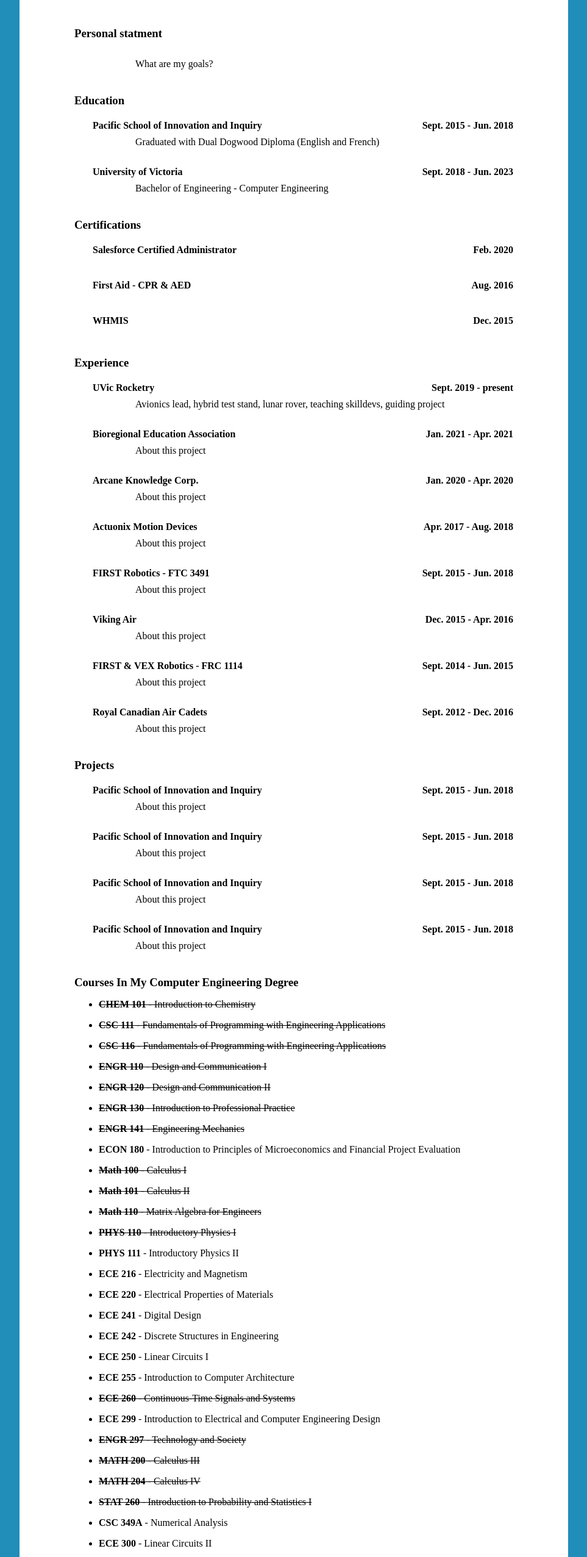
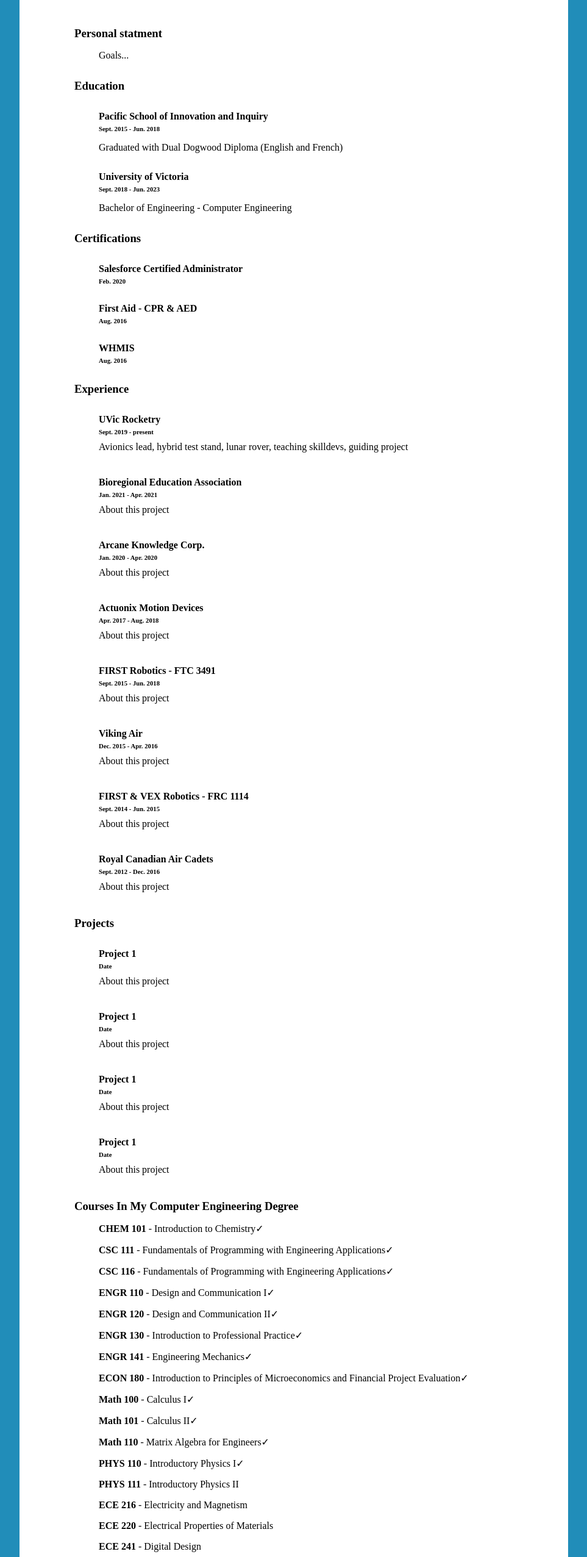
Before and after one commit to TechGal/TechGal.github.io, a plain HTML site: page cv.html in a window 1280 px wide. Shown: the part 240-2793 px from the top of the page at 61% size, without its empty margins (158-1121 px from the left). Drawn offline with Linux system fonts and the light colour scheme.

Commit message:
fixed cv page

```diff
--- a/cv.html
+++ b/cv.html
@@ -31,7 +31,7 @@
 			<h3>Personal statment</h3>
 		</div>
 		<div class="cvitem">
-			<p class="cvdescription">What are my goals?</p>
+			<p>Goals...</p>
 		</div>
 
 <!--Education-->
@@ -41,19 +41,15 @@
 		</div>
 
 		<div class="cvitem">
-			<ul class="cvtitledate">
-				<li class="cvtitle"><h4>Pacific School of Innovation and Inquiry</h4></li>
-				<li class="cvdate"><h4>Sept. 2015 - Jun. 2018</h4></li>
-			</ul>
-			<p class="cvdescription">Graduated with Dual Dogwood Diploma (English and French)</p>
+			<h4 class="cvtitle">Pacific School of Innovation and Inquiry</h4>
+			<h6>Sept. 2015 - Jun. 2018</h6>
+			<p>Graduated with Dual Dogwood Diploma (English and French)</p>
 		</div>
 
 		<div class="cvitem">
-			<ul class="cvtitledate">
-				<li class="cvtitle"><h4>University of Victoria</h4></li>
-				<li class="cvdate"><h4>Sept. 2018 - Jun. 2023</h4></li>
-			</ul>
-			<p class="cvdescription">Bachelor of Engineering - Computer Engineering</p>
+			<h4 class="cvtitle">University of Victoria</h4>
+			<h6>Sept. 2018 - Jun. 2023</h4>
+			<p>Bachelor of Engineering - Computer Engineering</p>
 		</div>
 
 <!--Certifications-->
@@ -63,27 +59,18 @@
 		</div>
 
 		<div class="cvitem">
-			<ul class="cvtitledate">
-				<li class="cvtitle"><h4>Salesforce Certified Administrator</h4></li>
-				<li class="cvdate"><h4>Feb. 2020</h4></li>
-			</ul>
-			<p class="cert"></p>
+			<h4 class=cvtitle>Salesforce Certified Administrator</h4>
+			<h6>Feb. 2020</h6>
 		</div>
 
 		<div class="cvitem">
-			<ul class="cvtitledate">
-				<li class="cvtitle"><h4>First Aid - CPR & AED</h4></li>
-				<li class="cvdate"><h4>Aug. 2016</h4></li>
-			</ul>
-			<p class="cert"></p>
+			<h4 class=cvtitle>First Aid - CPR & AED</h4>
+			<h6>Aug. 2016</h6>
 		</div>
 
 		<div class="cvitem">
-			<ul class="cvtitledate">
-				<li class="cvtitle"><h4>WHMIS</h4></li>
-				<li class="cvdate"><h4>Dec. 2015</h4></li>
-			</ul>
-			<p class="cert"></p>
+			<h4 class=cvtitle>WHMIS</h4>
+			<h6>Aug. 2016</h6>
 		</div>
 
 <!--Experience-->
@@ -93,66 +80,50 @@
 		</div>
 
 		<div class="cvitem">
-			<ul class="cvtitledate">
-				<li class="cvtitle"><h4>UVic Rocketry</h4></li>
-				<li class="cvdate"><h4>Sept. 2019 - present</h4></li>
-			</ul>
+			<h4 class="cvtitle">UVic Rocketry</h4>
+			<h6>Sept. 2019 - present</h6>
 			<p class="cvdescription">Avionics lead, hybrid test stand, lunar rover, teaching skilldevs, guiding project</p>
 		</div>
 
 		<div class="cvitem">
-			<ul class="cvtitledate">
-				<li class="cvtitle"><h4>Bioregional Education Association</h4></li>
-				<li class="cvdate"><h4>Jan. 2021 - Apr. 2021</h4></li>
-			</ul>
+			<h4 class="cvtitle">Bioregional Education Association</h4>
+			<h6>Jan. 2021 - Apr. 2021</h6>
 			<p class="cvdescription">About this project</p>
 		</div>
 
 		<div class="cvitem">
-			<ul class="cvtitledate">
-				<li class="cvtitle"><h4>Arcane Knowledge Corp.</h4></li>
-				<li class="cvdate"><h4>Jan. 2020 - Apr. 2020</h4></li>
-			</ul>
+			<h4 class="cvtitle">Arcane Knowledge Corp.</h4>
+			<h6>Jan. 2020 - Apr. 2020</h6>
 			<p class="cvdescription">About this project</p>
 		</div>
 
 		<div class="cvitem">
-			<ul class="cvtitledate">
-				<li class="cvtitle"><h4>Actuonix Motion Devices</h4></li>
-				<li class="cvdate"><h4>Apr. 2017 - Aug. 2018</h4></li>
-			</ul>
+			<h4 class="cvtitle">Actuonix Motion Devices</h4>
+			<h6>Apr. 2017 - Aug. 2018</h6>
 			<p class="cvdescription">About this project</p>
 		</div>
 
 		<div class="cvitem">
-			<ul class="cvtitledate">
-				<li class="cvtitle"><h4>FIRST Robotics - FTC 3491</h4></li>
-				<li class="cvdate"><h4>Sept. 2015 - Jun. 2018</h4></li>
-			</ul>
+			<h4 class="cvtitle">FIRST Robotics - FTC 3491</h4>
+			<h6>Sept. 2015 - Jun. 2018</h6>
 			<p class="cvdescription">About this project</p>
 		</div>
 
 		<div class="cvitem">
-			<ul class="cvtitledate">
-				<li class="cvtitle"><h4>Viking Air</h4></li>
-				<li class="cvdate"><h4>Dec. 2015 - Apr. 2016</h4></li>
-			</ul>
+			<h4 class="cvtitle">Viking Air</h4>
+			<h6>Dec. 2015 - Apr. 2016</h6>
 			<p class="cvdescription">About this project</p>
 		</div>
 
 		<div class="cvitem">
-			<ul class="cvtitledate">
-				<li class="cvtitle"><h4>FIRST & VEX Robotics - FRC 1114</h4></li>
-				<li class="cvdate"><h4>Sept. 2014 - Jun. 2015</h4></li>
-			</ul>
+			<h4 class="cvtitle">FIRST & VEX Robotics - FRC 1114</h4>
+			<h6>Sept. 2014 - Jun. 2015</h6>
 			<p class="cvdescription">About this project</p>
 		</div>
 
 		<div class="cvitem">
-			<ul class="cvtitledate">
-				<li class="cvtitle"><h4>Royal Canadian Air Cadets</h4></li>
-				<li class="cvdate"><h4>Sept. 2012 - Dec. 2016</h4></li>
-			</ul>
+			<h4 class="cvtitle">Royal Canadian Air Cadets</h4>
+			<h6>Sept. 2012 - Dec. 2016</h6>
 			<p class="cvdescription">About this project</p>
 		</div>
 
@@ -163,34 +134,26 @@
 		</div>
 
 		<div class="cvitem">
-			<ul class="cvtitledate">
-				<li class="cvtitle"><h4>Pacific School of Innovation and Inquiry</h4></li>
-				<li class="cvdate"><h4>Sept. 2015 - Jun. 2018</h4></li>
-			</ul>
+			<h4 class="cvtitle">Project 1</h4>
+			<h6>Date</h6>
 			<p class="cvdescription">About this project</p>
 		</div>
 
 		<div class="cvitem">
-			<ul class="cvtitledate">
-				<li class="cvtitle"><h4>Pacific School of Innovation and Inquiry</h4></li>
-				<li class="cvdate"><h4>Sept. 2015 - Jun. 2018</h4></li>
-			</ul>
+			<h4 class="cvtitle">Project 1</h4>
+			<h6>Date</h6>
 			<p class="cvdescription">About this project</p>
 		</div>
 
 		<div class="cvitem">
-			<ul class="cvtitledate">
-				<li class="cvtitle"><h4>Pacific School of Innovation and Inquiry</h4></li>
-				<li class="cvdate"><h4>Sept. 2015 - Jun. 2018</h4></li>
-			</ul>
+			<h4 class="cvtitle">Project 1</h4>
+			<h6>Date</h6>
 			<p class="cvdescription">About this project</p>
 		</div>
 
 		<div class="cvitem">
-			<ul class="cvtitledate">
-				<li class="cvtitle"><h4>Pacific School of Innovation and Inquiry</h4></li>
-				<li class="cvdate"><h4>Sept. 2015 - Jun. 2018</h4></li>
-			</ul>
+			<h4 class="cvtitle">Project 1</h4>
+			<h6>Date</h6>
 			<p class="cvdescription">About this project</p>
 		</div>
 
@@ -201,65 +164,65 @@
 		</div>
 
 		<ul class="courselist">
-			<li class="DONE"><p><b>CHEM 101</b> - Introduction to Chemistry</p></li>
-			<li class="DONE"><p><b>CSC 111</b> - Fundamentals of Programming with Engineering Applications</p></li>
-			<li class="DONE"><p><b>CSC 116</b> - Fundamentals of Programming with Engineering Applications</p></li>
-			<li class="DONE"><p><b>ENGR 110</b> - Design and Communication I</p></li>
-			<li class="DONE"><p><b>ENGR 120</b> - Design and Communication II</p></li>
-			<li class="DONE"><p><b>ENGR 130</b> - Introduction to Professional Practice</p></li>
-			<li class="DONE"><p><b>ENGR 141</b> - Engineering Mechanics</p></li>
-			<li class=""><p><b>ECON 180</b> - Introduction to Principles of Microeconomics and Financial Project Evaluation</p></li>
-			<li class="DONE"><p><b>Math 100</b> - Calculus I</p></li>
-			<li class="DONE"><p><b>Math 101</b> - Calculus II</p></li>
-			<li class="DONE"><p><b>Math 110</b> - Matrix Algebra for Engineers</p></li>
-			<li class="DONE"><p><b>PHYS 110</b> - Introductory Physics I</p></li>
-			<li class=""><p><b>PHYS 111</b> - Introductory Physics II</p></li>
+			<li class="uniclass"><p><b>CHEM 101</b> - Introduction to Chemistry&#10003</p></li>
+			<li class="uniclass"><p><b>CSC 111</b> - Fundamentals of Programming with Engineering Applications&#10003</p></li>
+			<li class="uniclass"><p><b>CSC 116</b> - Fundamentals of Programming with Engineering Applications&#10003</p></li>
+			<li class="uniclass"><p><b>ENGR 110</b> - Design and Communication I&#10003</p></li>
+			<li class="uniclass"><p><b>ENGR 120</b> - Design and Communication II&#10003</p></li>
+			<li class="uniclass"><p><b>ENGR 130</b> - Introduction to Professional Practice&#10003</p></li>
+			<li class="uniclass"><p><b>ENGR 141</b> - Engineering Mechanics&#10003</p></li>
+			<li class="uniclass"><p><b>ECON 180</b> - Introduction to Principles of Microeconomics and Financial Project Evaluation&#10003</p></li>
+			<li class="uniclass"><p><b>Math 100</b> - Calculus I&#10003</p></li>
+			<li class="uniclass"><p><b>Math 101</b> - Calculus II&#10003</p></li>
+			<li class="uniclass"><p><b>Math 110</b> - Matrix Algebra for Engineers&#10003</p></li>
+			<li class="uniclass"><p><b>PHYS 110</b> - Introductory Physics I&#10003</p></li>
+			<li class="uniclass"><p><b>PHYS 111</b> - Introductory Physics II</p></li>
 
-			<li class=""><p><b>ECE 216</b> - Electricity and Magnetism</p></li>
-			<li class=""><p><b>ECE 220</b> - Electrical Properties of Materials</p></li>
-			<li class=""><p><b>ECE 241</b> - Digital Design</p></li>
-			<li class=""><p><b>ECE 242</b> - Discrete Structures in Engineering</p></li>
-			<li class=""><p><b>ECE 250</b> - Linear Circuits I</p></li>
-			<li class=""><p><b>ECE 255</b> - Introduction to Computer Architecture</p></li>
-			<li class="DONE"><p><b>ECE 260</b> - Continuous-Time Signals and Systems</p></li>
-			<li class=""><p><b>ECE 299</b> - Introduction to Electrical and Computer Engineering Design</p></li>
-			<li class="DONE"><p><b>ENGR 297</b> - Technology and Society</p></li>
-			<li class="DONE"><p><b>MATH 200</b> - Calculus III</p></li>
-			<li class="DONE"><p><b>MATH 204</b> - Calculus IV</p></li>
-			<li class="DONE"><p><b>STAT 260</b> - Introduction to Probability and Statistics I</p></li>
+			<li class="uniclass"><p><b>ECE 216</b> - Electricity and Magnetism</p></li>
+			<li class="uniclass"><p><b>ECE 220</b> - Electrical Properties of Materials</p></li>
+			<li class="uniclass"><p><b>ECE 241</b> - Digital Design</p></li>
+			<li class="uniclass"><p><b>ECE 242</b> - Discrete Structures in Engineering</p></li>
+			<li class="uniclass"><p><b>ECE 250</b> - Linear Circuits I</p></li>
+			<li class="uniclass"><p><b>ECE 255</b> - Introduction to Computer Architecture</p></li>
+			<li class="uniclass"><p><b>ECE 260</b> - Continuous-Time Signals and Systems&#10003</p></li>
+			<li class="uniclass"><p><b>ECE 299</b> - Introduction to Electrical and Computer Engineering Design</p></li>
+			<li class="uniclass"><p><b>ENGR 297</b> - Technology and Society&#10003</p></li>
+			<li class="uniclass"><p><b>MATH 200</b> - Calculus III&#10003</p></li>
+			<li class="uniclass"><p><b>MATH 204</b> - Calculus IV&#10003</p></li>
+			<li class="uniclass"><p><b>STAT 260</b> - Introduction to Probability and Statistics I&#10003</p></li>
 
-			<li class=""><p><b>CSC 349A</b> - Numerical Analysis</p></li>
-			<li class=""><p><b>ECE 300</b> - Linear Circuits II</p></li>
-			<li class=""><p><b>ECE 310</b> - Digital Signal Processing I</p></li>
-			<li class=""><p><b>ECE 320</b> - Electronic Devices I</p></li>
-			<li class=""><p><b>ECE 330</b> - Electronic Circuits I</p></li>
-			<li class=""><p><b>ECE 340</b> - Applied Electromagnetics and Photonics</p></li>
-			<li class=""><p><b>(2/4) ECE 350</b> - Communications Theory and Systems I</p></li>
-			<li class=""><p><b>ECE 355</b> - Microprocessor-Based Systems</p></li>
-			<li class=""><p><b>ECE 356</b> - Engineering System Software</p></li>
-			<li class=""><p><b>(2/4) ECE 360</b> - Control Theory and Systems I</p></li>
-			<li class=""><p><b>(2/4) ECE 370</b> - Electromagnetic Energy Conversion</p></li>
-			<li class=""><p><b>(2/4) ECE 380</b> - Electronic Circuits II</p></li>
-			<li class=""><p><b>ECE 399</b> - Design Project I</p></li>
+			<li class="uniclass"><p><b>CSC 349A</b> - Numerical Analysis</p></li>
+			<li class="uniclass"><p><b>ECE 300</b> - Linear Circuits II</p></li>
+			<li class="uniclass"><p><b>ECE 310</b> - Digital Signal Processing I</p></li>
+			<li class="uniclass"><p><b>ECE 320</b> - Electronic Devices I</p></li>
+			<li class="uniclass"><p><b>ECE 330</b> - Electronic Circuits I</p></li>
+			<li class="uniclass"><p><b>ECE 340</b> - Applied Electromagnetics and Photonics</p></li>
+			<li class="uniclass"><p><b>(2/4) ECE 350</b> - Communications Theory and Systems I</p></li>
+			<li class="uniclass"><p><b>ECE 355</b> - Microprocessor-Based Systems</p></li>
+			<li class="uniclass"><p><b>ECE 356</b> - Engineering System Software</p></li>
+			<li class="uniclass"><p><b>(2/4) ECE 360</b> - Control Theory and Systems I</p></li>
+			<li class="uniclass"><p><b>(2/4) ECE 370</b> - Electromagnetic Energy Conversion</p></li>
+			<li class="uniclass"><p><b>(2/4) ECE 380</b> - Electronic Circuits II</p></li>
+			<li class="uniclass"><p><b>ECE 399</b> - Design Project I</p></li>
 
-			<li class=""><p><b>ECE 458</b> - Communication Networks</p></li>
-			<li class=""><p><b>ECE 446</b> - Technical Report</p></li>
-			<li class=""><p><b>ECE 499</b> - Design Project II</p></li>
-			<li class=""><p><b>ECE</b> - Technical Elective 1</p></li>
-			<li class=""><p><b>ECE</b> - Technical Elective 2</p></li>
-			<li class=""><p><b>ECE</b> - Technical Elective 3</p></li>
-			<li class=""><p><b>ECE</b> - Technical Elective 4</p></li>
-			<li class=""><p><b>ECE</b> - Technical Elective 5</p></li>
-			<li class=""><p><b>ECE</b> - Technical Elective 6</p></li>
-			<li class=""><p><b>ECE</b> - Technical Elective 7</p></li>
+			<li class="uniclass"><p><b>ECE 458</b> - Communication Networks</p></li>
+			<li class="uniclass"><p><b>ECE 446</b> - Technical Report</p></li>
+			<li class="uniclass"><p><b>ECE 499</b> - Design Project II</p></li>
+			<li class="uniclass"><p><b>ECE</b> - Technical Elective 1</p></li>
+			<li class="uniclass"><p><b>ECE</b> - Technical Elective 2</p></li>
+			<li class="uniclass"><p><b>ECE</b> - Technical Elective 3</p></li>
+			<li class="uniclass"><p><b>ECE</b> - Technical Elective 4</p></li>
+			<li class="uniclass"><p><b>ECE</b> - Technical Elective 5</p></li>
+			<li class="uniclass"><p><b>ECE</b> - Technical Elective 6</p></li>
+			<li class="uniclass"><p><b>ECE</b> - Technical Elective 7</p></li>
 
-			<li class="DONE"><p><b>ENGR 001</b> - Work Term 1: Arcane Knowledge Corp.</p></li>
-			<li class="DONE"><p><b>ENGR 002</b> - Work Term 2: Bioregional Education Association</p></li>
-			<li class=""><p><b>ENGR 003</b> - Work Term 3</p></li>
-			<li class=""><p><b>ENGR 004</b> - Work Term 4</p></li>
+			<li class="uniclass"><p><b>ENGR 001</b> - Work Term 1: Arcane Knowledge Corp.&#10003</p></li>
+			<li class="uniclass"><p><b>ENGR 002</b> - Work Term 2: Bioregional Education Association&#10003</p></li>
+			<li class="uniclass"><p><b>ENGR 003</b> - Work Term 3</p></li>
+			<li class="uniclass"><p><b>ENGR 004</b> - Work Term 4</p></li>
 
-			<li class="DONE"><p><b>Complimentary Science: ASTR 250</b> - Introduction to Astrophysics</p></li>
-			<li class="DONE"><p><b>Complimentary Study: SLST 101</b> - Beginning Russian I</p></li>
+			<li class="uniclass"><p><b>Complimentary Science: ASTR 250</b> - Introduction to Astrophysics&#10003</p></li>
+			<li class="uniclass"><p><b>Complimentary Study: SLST 101</b> - Beginning Russian I&#10003</p></li>
 		</ul>
 
 	</section>
--- a/style.css
+++ b/style.css
@@ -44,6 +44,12 @@ body {
 	right: 20%;
 }
 
+.cvdescription {
+	margin: 0px 0px 0px 0px;
+	padding: 0px 0px 10px 0px;
+	text-align: left;
+}
+
 li a {
 	float: left;
 	display: block;
@@ -62,12 +68,6 @@ h6 {
 	margin: 20px 0px 5px 0px;
 }
 
-.cvdescription {
-	margin: 20px 0px 0px 50px;
-	padding: 10px 0px 10px 50px;
-	text-align: left;
-}
-
 .cvheading {
 	margin: 30px 0px 0px 0px;
 }
@@ -76,23 +76,13 @@ h3 {
 	margin: 0;
 }
 
-.cvdate {
-	padding: 0px 0px 0px 10px;
-	margin: 0px;
-	float: right;
-	height: 20px;
+.cvitem {
+	margin: 0px 0px 0px 40px;
 }
 
 .cvtitle {
-	padding: 0px 0px 0px 30px;
-	margin: 0px;
-	float: left;
-	height: 20px;
-}
-
-.cvtitledate {
-	list-style-type: none;
-	display: inline;
+	padding: 10px 0px 0px 0px;
+	margin: 20px 0px 5px 0px;
 }
 
 .cert {
@@ -101,8 +91,8 @@ h3 {
 	text-align: left;
 }
 
-.DONE {
-	text-decoration: line-through;
+.uniclass {
+	list-style-type: none;
 }
 
 @media screen and (max-width: 800px) {
```
